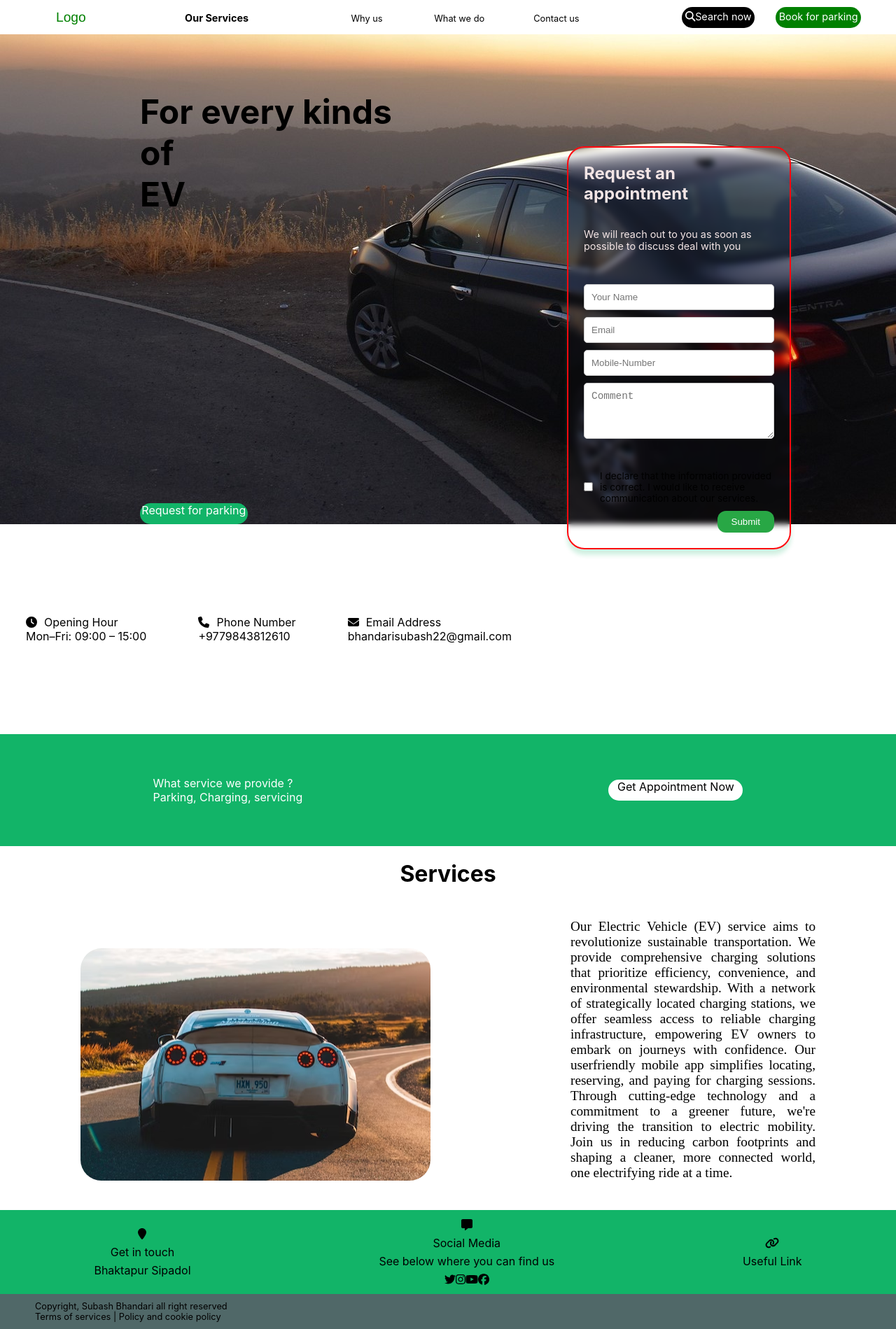
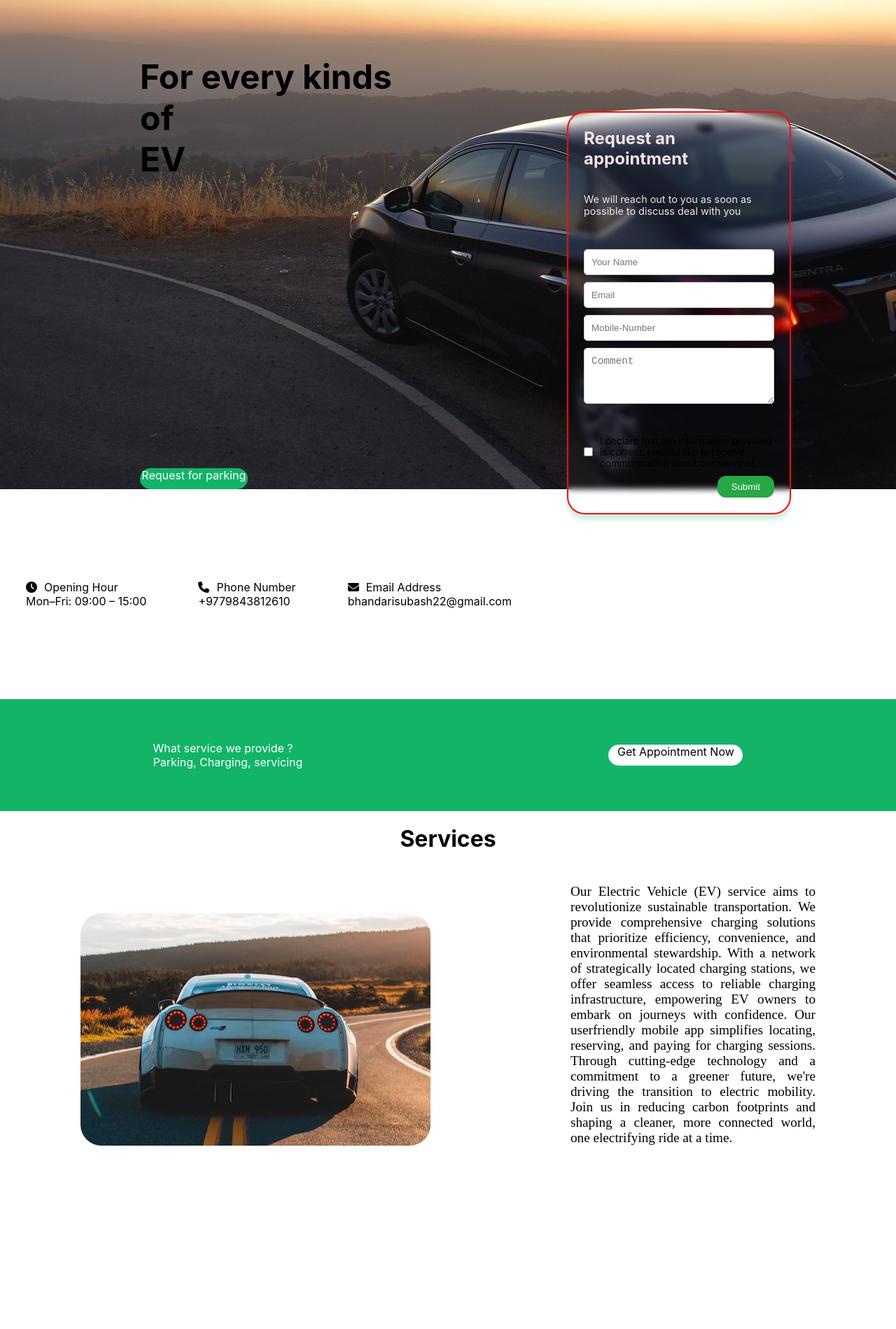
Before and after one commit to subash3522/evpoint, a React (Create React App) app: page / in a window 1280 px wide. Shown: the whole page at 70% size. After the commit the page ends 1679 px from the top, so only its background shows below. Built offline with nearby package versions, Linux system fonts and the light colour scheme.

Commit message:
after changing route

```diff
--- a/src/App.js
+++ b/src/App.js
@@ -1,34 +1,34 @@
-import "./App.css";
-import Navbar from "./Component/Pages/Navigarion/Navbar.js";
-import Homepage from "./Component/Pages/Navigarion/Homepage.js";
-import Footer from "./Component/Pages/Navigarion/Footer";
-import { BrowserRouter as Router, Routes, Route } from "react-router-dom"; // Import Routes and Route components
-import NepalMap from "./evpoint";
-import Home from "./Component/Pages/HomePage/Home";
+// import "./App.css";
+// import Navbar from "./Component/Pages/Navigarion/Navbar.js";
+// import Homepage from "./Component/Pages/Navigarion/Homepage.js";
+// import Footer from "./Component/Pages/Navigarion/Footer";
+// import { BrowserRouter as Router, Routes, Route } from "react-router-dom"; // Import Routes and Route components
+// import NepalMap from "./evpoint";
+// import Home from "./Component/Pages/HomePage/Home";
 
-function App() {
-  return (
-    <>
-      <Navbar />
+// function App() {
+//   return (
+//     <>
+//       <Navbar />
 
-      <Router>
-        <Routes>
-          <Route path="/" element={<Homepage />} />
-          <Route path="/nepalmap" element={<NepalMap />} />
-        </Routes>
-      </Router>
-      <Footer />
-      {/* <Navbar/> */}
-      {/* <Homepage/>
-   <Router>
-   <Routes>
-<Route path='/' element={<Homepage/>}/>
-   <Route path="/nepalmap" element={<NepalMap/>} />
-   </Routes>
-   </Router>
-   <Footer/> */}
-    </>
-  );
-}
+//       <Router>
+//         <Routes>
+//           <Route path="/" element={<Homepage />} />
+//           <Route path="/nepalmap" element={<NepalMap />} />
+//         </Routes>
+//       </Router>
+//       <Footer />
+//       {/* <Navbar/> */}
+//       {/* <Homepage/>
+//    <Router>
+//    <Routes>
+// <Route path='/' element={<Homepage/>}/>
+//    <Route path="/nepalmap" element={<NepalMap/>} />
+//    </Routes>
+//    </Router>
+//    <Footer/> */}
+//     </>
+//   );
+// }
 
-export default App;
+// export default App;
--- /dev/null
+++ b/src/Forroute.js
@@ -0,0 +1,19 @@
+import Navbar from "./Component/Pages/Navigarion/Navbar.js";
+import Homepage from "./Component/Pages/Navigarion/Homepage.js";
+import Footer from "./Component/Pages/Navigarion/Footer";
+import { BrowserRouter as Router, Routes, Route } from "react-router-dom"; // Import Routes and Route components
+import NepalMap from "./evpoint";
+import Home from "./Component/Pages/HomePage/Home";
+
+function Forroute() {
+  return (
+    <Router>
+        <Routes>
+            <Route path="/" element={<Homepage/>}/>
+            <Route path="/nepalmap" element ={<NepalMap/>} />
+        </Routes>
+    </Router>
+  )
+}
+
+export default Forroute
--- a/src/index.js
+++ b/src/index.js
@@ -4,12 +4,13 @@ import './index.css';
 import App from './App';
 import reportWebVitals from './reportWebVitals';
 import { BrowserRouter } from 'react-router-dom';
+import Forroute from './Forroute';
 
 const root = ReactDOM.createRoot(document.getElementById('root'));
 root.render(
   <React.StrictMode>
 
-    <App />
+    <Forroute />
 
   </React.StrictMode>
 );
```
